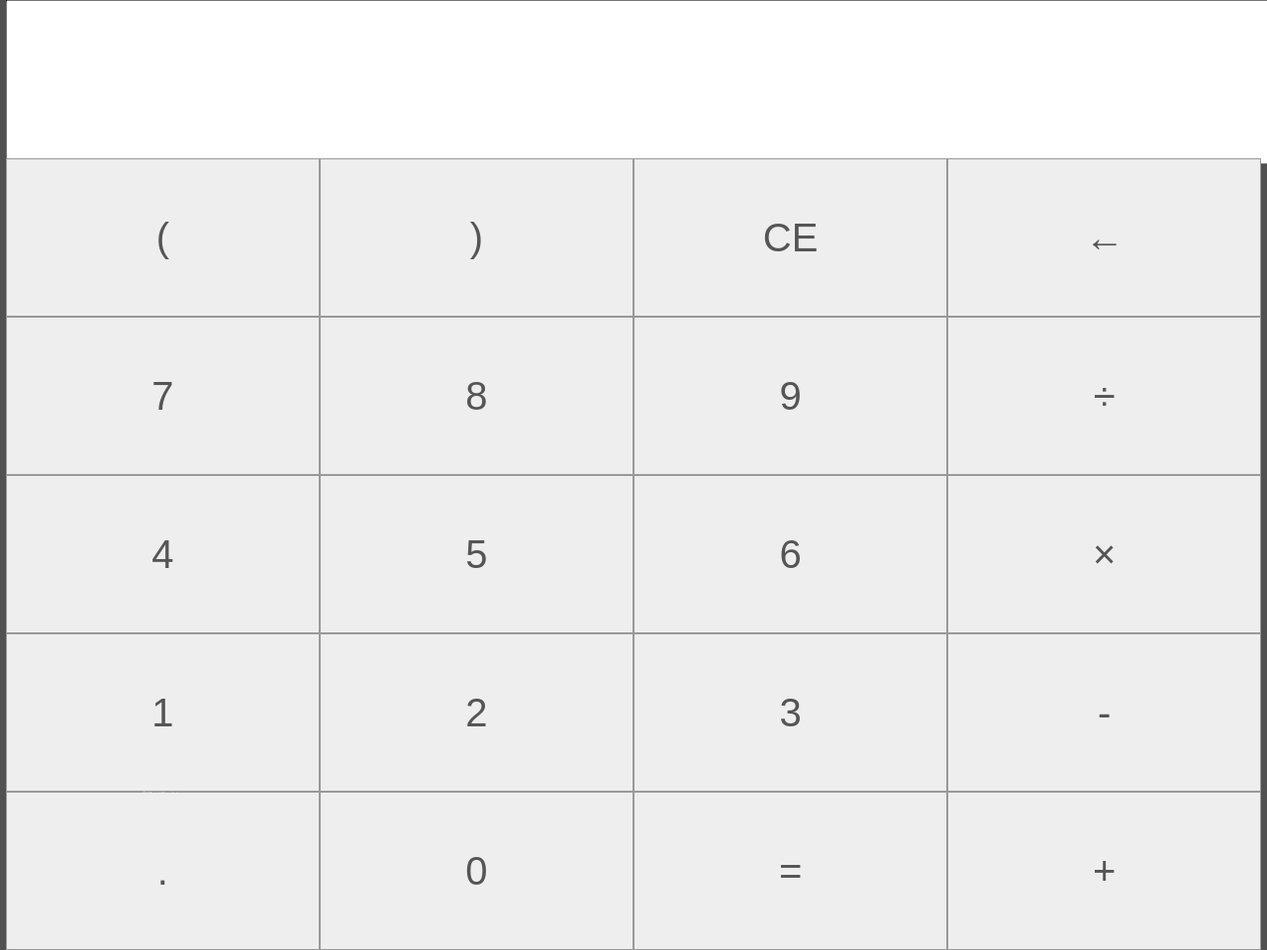
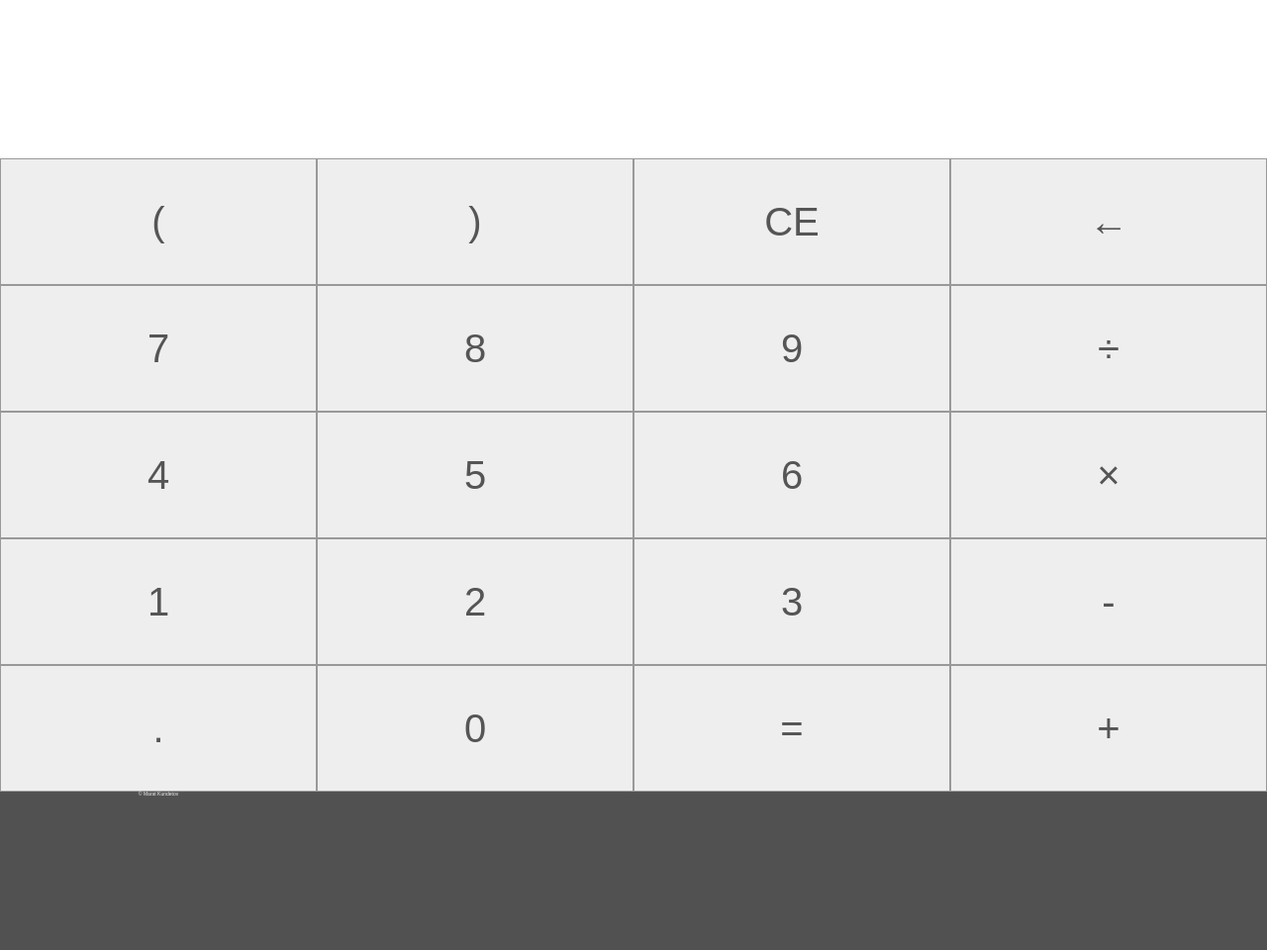
Before and after one commit to Believe-in-code/calcOnJS, a plain HTML site: page index.html in a window 1280 px wide. Shown: the whole page at 99% size. After the commit the page ends 800 px from the top, so only its background shows below. Drawn offline with Linux system fonts and the light colour scheme.

Commit message:
change design

```diff
--- a/style/style.css
+++ b/style/style.css
@@ -9,15 +9,16 @@ body {
 
 .container {
   background: #000;
-  width: 99.1vw;
+  width: 100vw;
   height: 100vh;
   margin: auto;
+  position: fixed;
 }
 
 .buttons_wrapper {
   font-size: 40px;
   background: #ddd;
-  height: 100%;
+  height: 80vh;
   width: 100%;
   display: grid;
   grid-template-columns: 1fr 1fr 1fr 1fr;
@@ -53,6 +54,8 @@ input {
   height: 100%;
   font-size: 6vh;
   text-align: right;
+  border: none;
+  outline: none;
 }
 
 .author {
```
